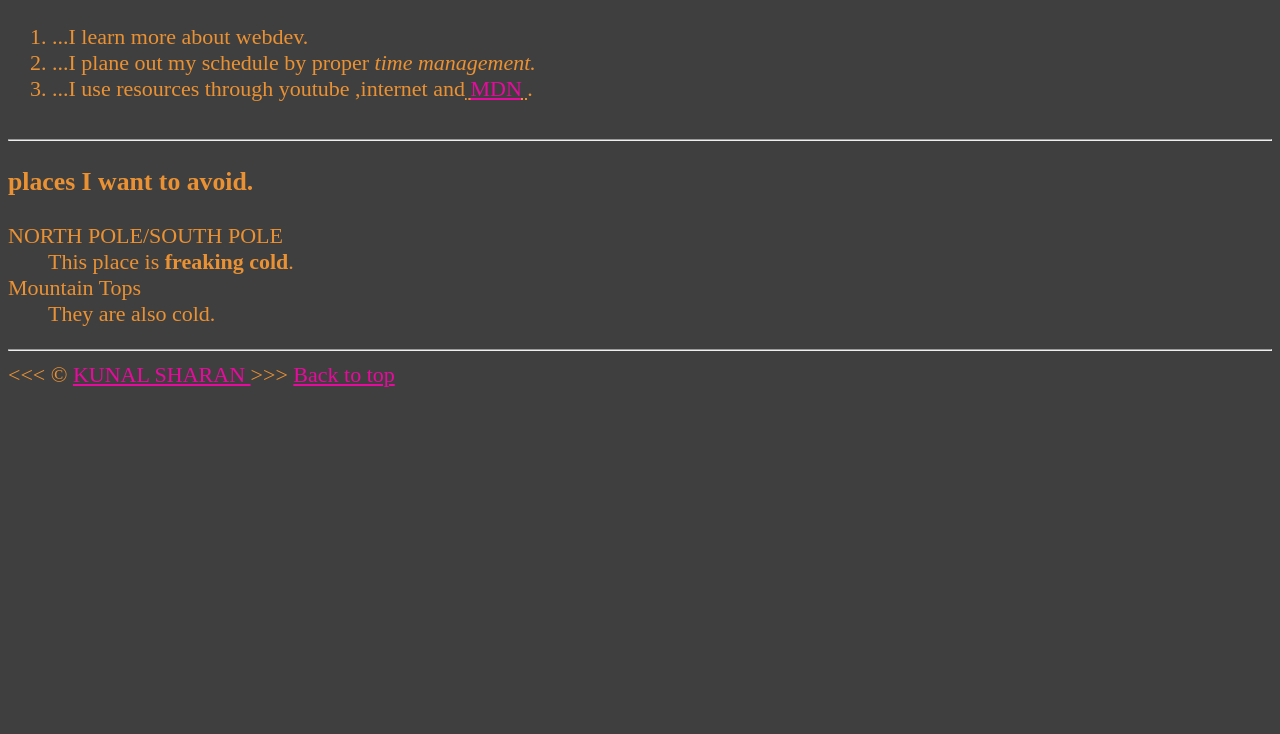
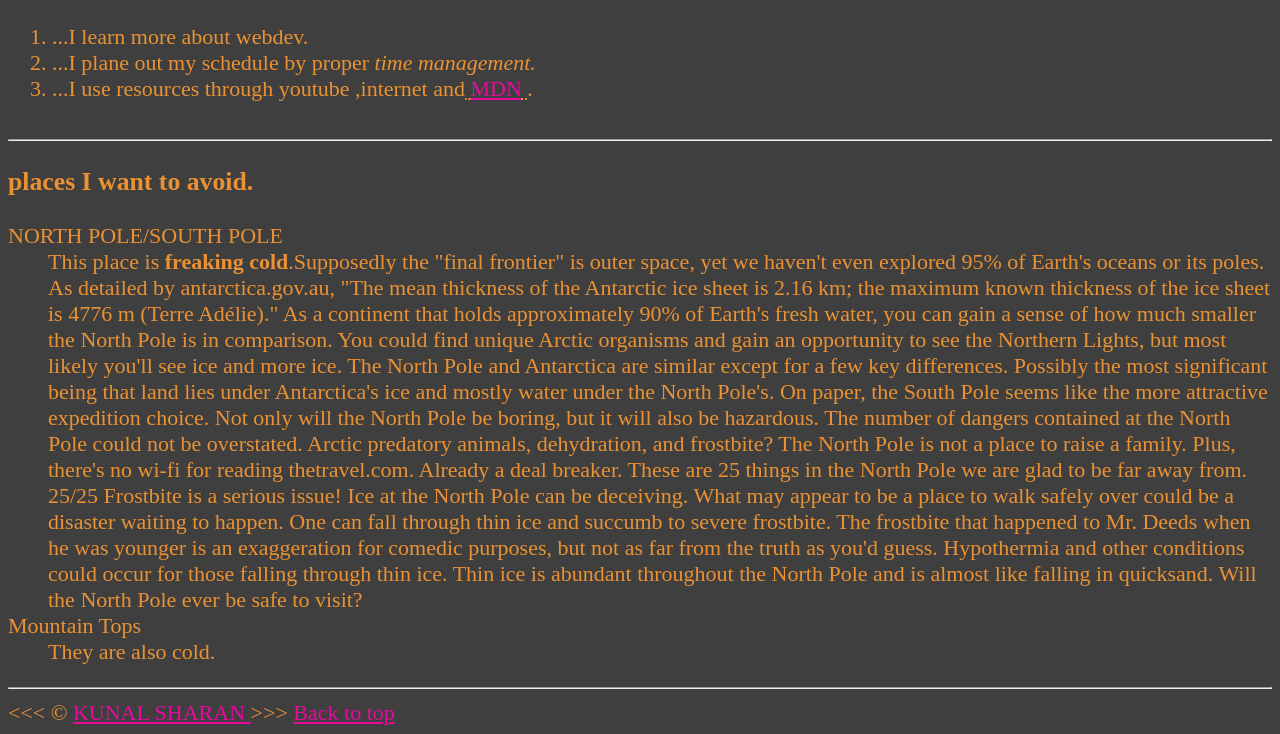
Before and after one commit to codedrago07/wepagedev01, a plain HTML site: page index.html in a window 1280 px wide. Shown: the part 919-1653 px from the top of the page. Before the commit the page ends 1315 px from the top, so only its background shows below. Drawn offline with Linux system fonts and the light colour scheme.

Commit message:
update index.html

```diff
--- a/index.html
+++ b/index.html
@@ -59,7 +59,17 @@
   <h3>places I want to avoid.</h3>
   <dl>
     <dt>NORTH POLE/SOUTH POLE</dt>
-    <dd>This place is <strong>freaking cold</strong>.</dd>
+    <dd>This place is <strong>freaking cold</strong>.Supposedly the "final frontier" is outer space, yet we haven't even explored 95% of Earth's oceans or its poles. As detailed by antarctica.gov.au, "The mean thickness of the Antarctic ice sheet is 2.16 km; the maximum known thickness of the ice sheet is 4776 m (Terre Adélie)." As a continent that holds approximately 90% of Earth's fresh water, you can gain a sense of how much smaller the North Pole is in comparison. You could find unique Arctic organisms and gain an opportunity to see the Northern Lights, but most likely you'll see ice and more ice.
+
+The North Pole and Antarctica are similar except for a few key differences. Possibly the most significant being that land lies under Antarctica's ice and mostly water under the North Pole's. On paper, the South Pole seems like the more attractive expedition choice.
+
+Not only will the North Pole be boring, but it will also be hazardous. The number of dangers contained at the North Pole could not be overstated. Arctic predatory animals, dehydration, and frostbite? The North Pole is not a place to raise a family. Plus, there's no wi-fi for reading thetravel.com. Already a deal breaker. These are 25 things in the North Pole we are glad to be far away from.
+
+25/25
+Frostbite is a serious issue!
+Ice at the North Pole can be deceiving. What may appear to be a place to walk safely over could be a disaster waiting to happen. One can fall through thin ice and succumb to severe frostbite. The frostbite that happened to Mr. Deeds when he was younger is an exaggeration for comedic purposes, but not as far from the truth as you'd guess.
+
+Hypothermia and other conditions could occur for those falling through thin ice. Thin ice is abundant throughout the North Pole and is almost like falling in quicksand. Will the North Pole ever be safe to visit?</dd>
 
     <dt>Mountain Tops</dt>
     <dd>They are also cold.</dd>
```
